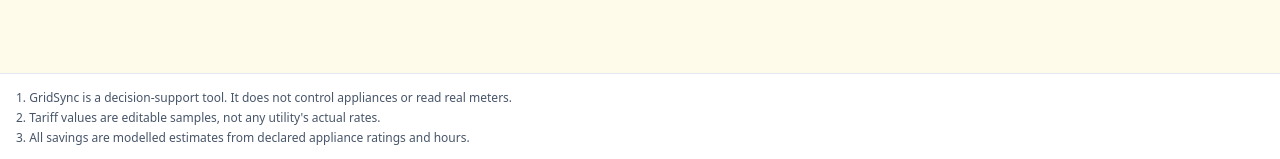
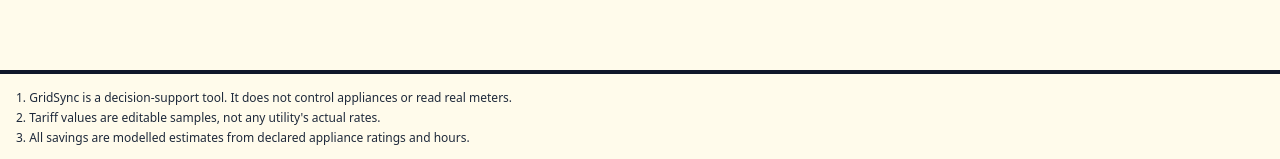
Before and after one commit to mdhruv2007-coder/GridSync, a React (Vite) app in the folder frontend/: page / in a window 1280 px wide. Shown: the part 638-797 px from the top of the page. Built offline with nearby package versions, Linux system fonts and the light colour scheme; no server answers.

Commit message:
Update Footer component styles and text color

```diff
--- a/frontend/src/components/layout/Footer.jsx
+++ b/frontend/src/components/layout/Footer.jsx
@@ -1,8 +1,8 @@
 // Footer.jsx - the three honesty statements. Shown on every page via Layout.
 export default function Footer() {
   return (
-    <footer className="border-t border-slate-200 bg-white">
-      <div className="mx-auto max-w-7xl space-y-1 px-4 py-4 text-xs text-slate-600">
+    <footer className="border-t-4 border-slate-900 bg-amber-50">
+  <div className="mx-auto max-w-7xl space-y-1 px-4 py-4 text-xs font-medium text-slate-800">
         <p>
           1. GridSync is a decision-support tool. It does not control appliances or read real meters.
         </p>
```
